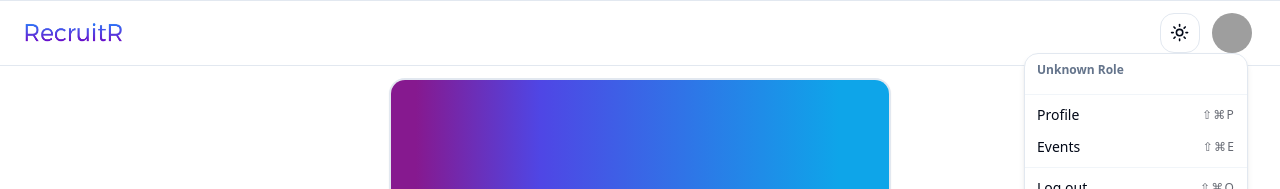
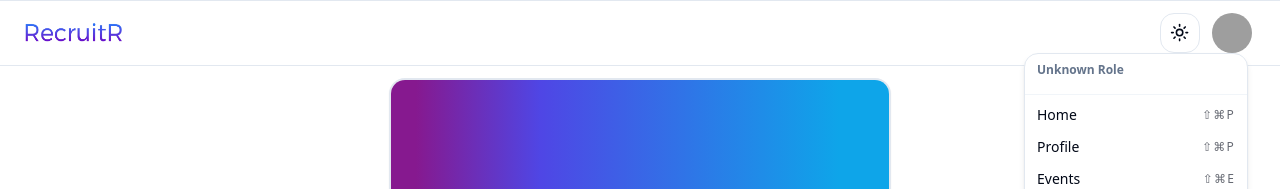
Before and after one commit to Recruit-R/RecruitR, a Next.js app: page /recruit/profile in a window 1280 px wide. Both pictures are taken after a click on the button 1232 px from the left and 33 px from the top of the page. Shown: the top 189 px of the page. Built offline with nearby package versions, Linux system fonts and the light colour scheme; no server answers; grey boxes are pictures that could not be loaded.

Commit message:
Added Home Button user User Nav

```diff
--- a/components/user-nav.tsx
+++ b/components/user-nav.tsx
@@ -53,6 +53,12 @@ export function UserNav() {
                 </DropdownMenuLabel>
                 <DropdownMenuSeparator />
                 <DropdownMenuGroup>
+                    <Link href={"/recruit/home"}>
+                        <DropdownMenuItem>
+                            Home
+                            <DropdownMenuShortcut>⇧⌘P</DropdownMenuShortcut>
+                        </DropdownMenuItem>
+                    </Link>
                     <Link href={"/recruit/profile"}>
                         <DropdownMenuItem>
                             Profile
```
